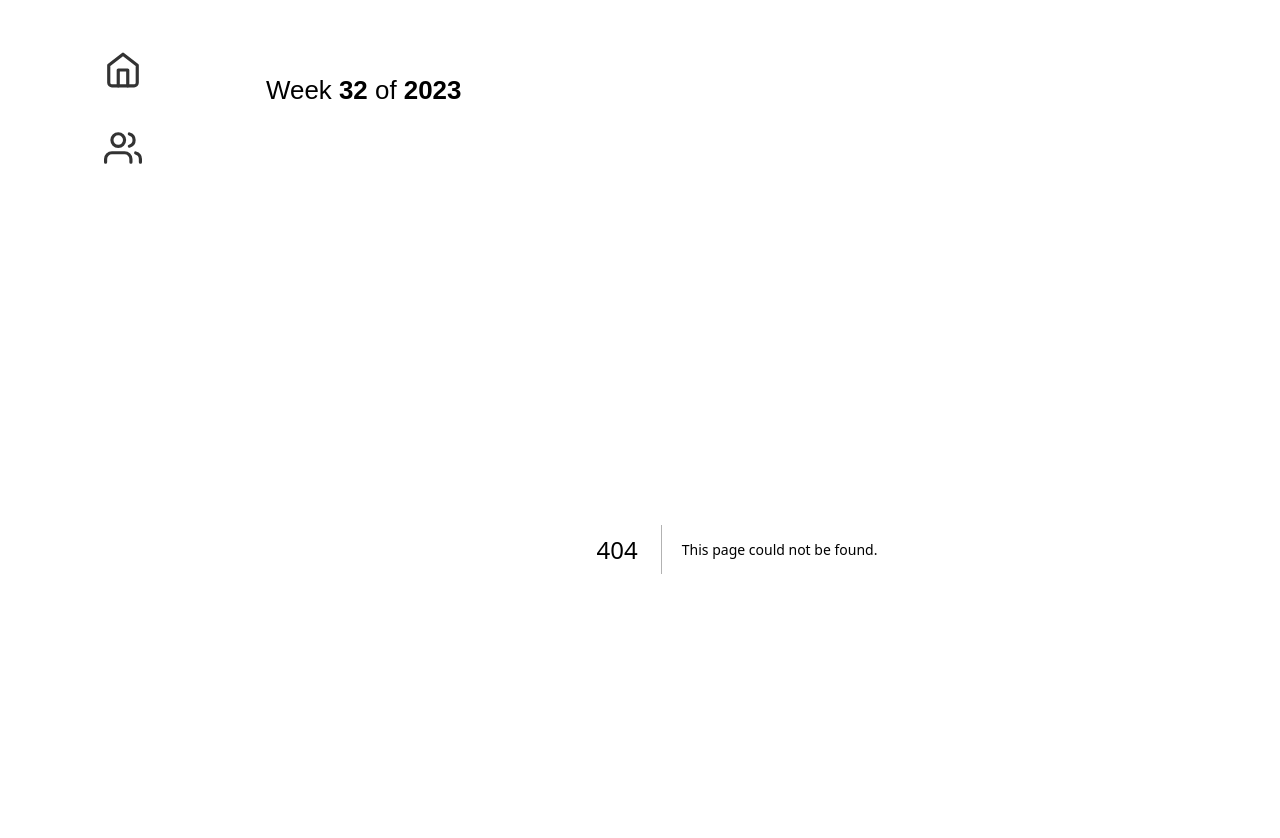
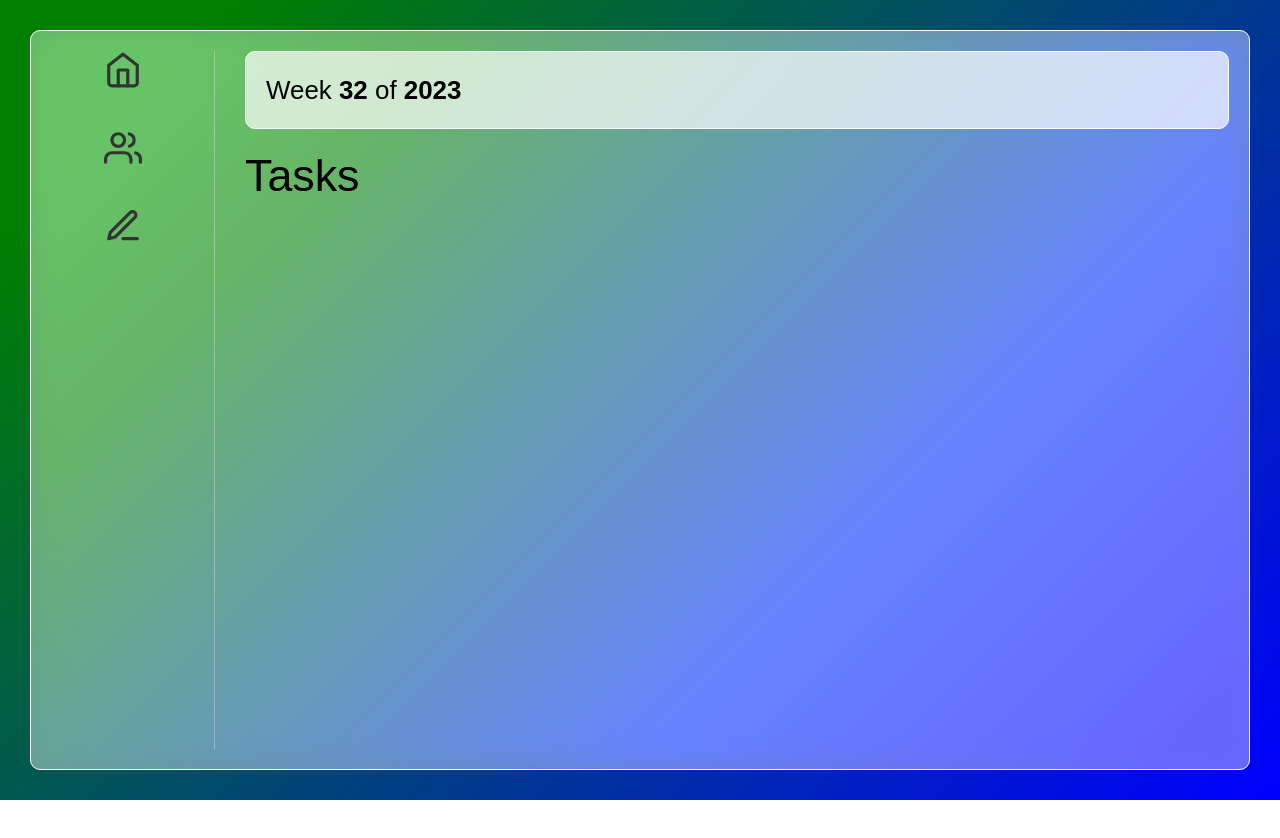
Before and after one commit to atolaini/team-task, a Next.js app: page /tasks in a window 1280 px wide. Before the commit this address had no page. Shown: the top 838 px of the page. After the commit the page ends 800 px from the top, so only its background shows below. Built offline with nearby package versions, Linux system fonts and the light colour scheme; a web font is replaced by a local one.

Commit message:
working on creating tasks

```diff
--- /dev/null
+++ b/app/tasks/page.tsx
@@ -0,0 +1,11 @@
+import CreateTask from '@/components/task/createTask';
+
+const TaskPage = () => {
+  return (
+    <div>
+      <h2>Tasks</h2>
+    </div>
+  );
+};
+
+export default TaskPage;
--- a/components/sidebar/sidebar.tsx
+++ b/components/sidebar/sidebar.tsx
@@ -1,4 +1,4 @@
-import { Home, Users } from 'react-feather';
+import { Home, Users, Edit3 } from 'react-feather';
 import Link from 'next/link';
 
 import classes from '@/styles/layout/sidebar.module.scss';
@@ -25,6 +25,16 @@ const SideBar = () => {
       href: '/team',
       label: 'Team',
     },
+    {
+      icon: (
+        <Edit3
+          color='#333'
+          size={38}
+        />
+      ),
+      href: '/tasks',
+      label: 'Tasks',
+    },
   ];
 
   return (
--- /dev/null
+++ b/components/task/createTask.tsx
@@ -0,0 +1,5 @@
+const CreateTask = () => {
+  return <div>create task</div>;
+};
+
+export default CreateTask;
--- a/utils/actions.ts
+++ b/utils/actions.ts
@@ -2,5 +2,5 @@
 
 import { revalidatePath } from 'next/cache';
 
-export const update = (paths: [] = []) =>
+export const update = (paths: string[] = []) =>
   paths.forEach((p) => revalidatePath(p));
```
Also changed, not shown: utils/getUsers.ts (added, +13 -0 lines), app/api/tasks/route.ts (added).
